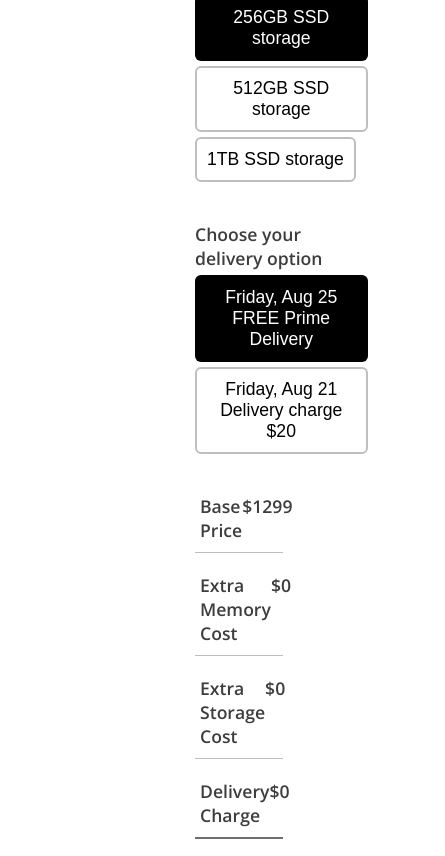
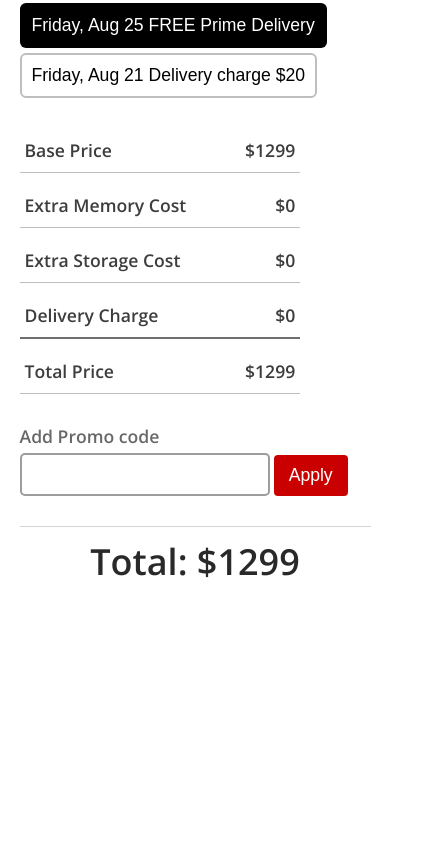
Before and after one commit to nadifalifahim/iMac-Product-Page, a plain HTML site: page index.html in a window 390 px wide. Shown: the part 1144-2000 px from the top of the page, 445 px wide, since content can reach past the window. After the commit the page ends 1820 px from the top, so only its background shows below. Drawn offline with nearby package versions, Linux system fonts and the light colour scheme.

Commit message:
Adds responsiveness

```diff
--- a/index.html
+++ b/index.html
@@ -30,7 +30,7 @@
         <main class="information-container">
           <!-- Heading Content -->
           <header>
-            <h1>Customize your Blue 24-inch iMac with Apple M1 chip.</h1>
+            <h1>Customize your Blue 24-inch iMac with Apple M1 chip</h1>
             <p>
               Apple M1 chip with 8-core CPU with 4 performance cores and 4
               efficiency cores, 7-core GPU, and 16-core Neural Engine 8GB
--- a/style.css
+++ b/style.css
@@ -1,4 +1,4 @@
-/* For Desktop */
+/* For Large Screen Computers */
 * {
   margin: 0;
   padding: 0;
@@ -14,6 +14,7 @@ p {
   color: rgb(61, 61, 61);
 }
 
+/* Header Area */
 header h1 {
   font-size: 2.7rem;
   font-weight: 500;
@@ -23,6 +24,7 @@ header p {
   padding: 30px 0 0 0;
 }
 
+/* Container Area */
 .container {
   width: 80%;
   margin: auto;
@@ -31,6 +33,7 @@ header p {
 
 .content {
   display: flex;
+  flex-direction: row;
 }
 
 .image-container,
@@ -38,6 +41,7 @@ header p {
   width: 50%;
 }
 
+/* Image Area */
 .image-container {
   display: flex;
   justify-content: center;
@@ -50,9 +54,10 @@ header p {
 }
 
 .image-container img:hover {
-  transform: scale(1.02);
+  transform: scale(1.01);
 }
 
+/* Customization Area */
 .customization-options section {
   margin: 40px 0;
 }
@@ -82,6 +87,7 @@ header p {
   color: white;
 }
 
+/* Pricing Area */
 .price-calculation {
   width: 50%;
 }
@@ -102,6 +108,7 @@ header p {
   font-weight: 700;
 }
 
+/* Promo Area */
 .promo-section {
   margin-top: 30px;
 }
@@ -137,6 +144,7 @@ header p {
   cursor: pointer;
 }
 
+/* Footer Area */
 footer {
   text-align: center;
   border-top: 1px solid rgba(0, 0, 0, 0.164);
@@ -144,12 +152,29 @@ footer {
   margin: 30px 0;
   font-size: 1.5rem;
   font-weight: 500;
-  color: rgb(61, 61, 61);
+  color: rgb(41, 41, 41);
 }
 
-/* For Tablet */
+/* Upto small screen computers */
 @media (max-width: 1280px) {
   .container {
     width: 90%;
   }
 }
+
+/* For mobile and tablet devices */
+@media (max-width: 1024px) {
+  .price-calculation {
+    width: 80%;
+  }
+  .content {
+    flex-direction: column;
+  }
+  .image-container,
+  .information-container {
+    width: 100%;
+  }
+  header h1 {
+    margin-top: 50px;
+  }
+}
```
